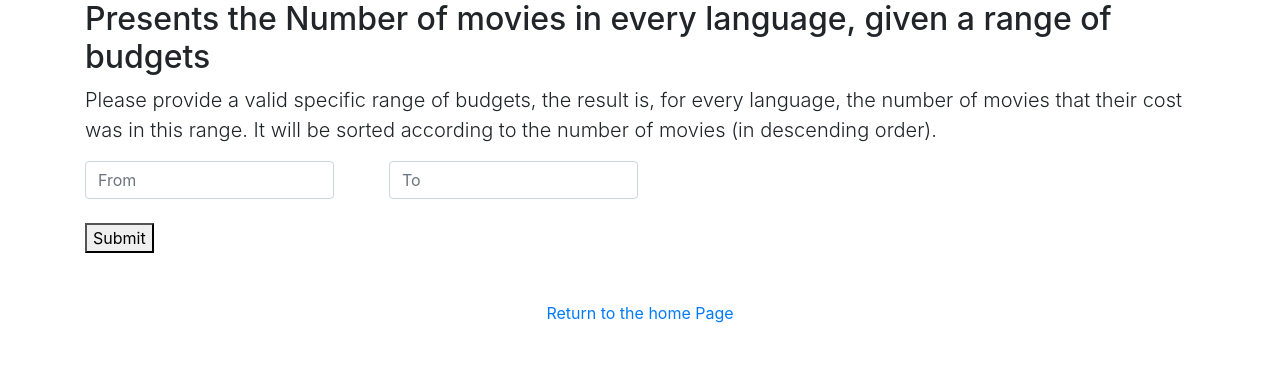
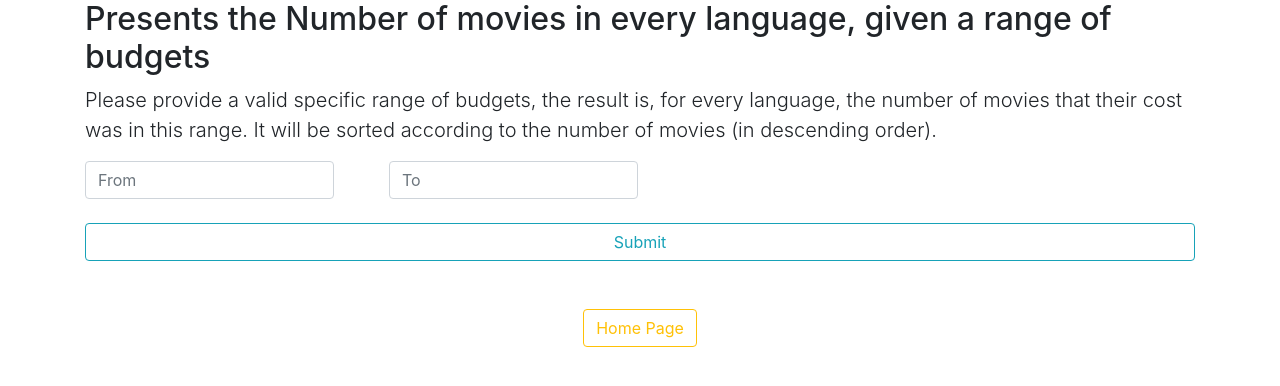
Before and after one commit to Lirlev48/DataBase_Project, a Flask app: page /q6 in a window 1280 px wide. Shown: the top 386 px of the page. Run offline with Flask 2, Linux system fonts and the light colour scheme; some libraries are stand-ins or nearby versions.

Commit message:
buttons Q6

```diff
--- a/SRC/APPLICATION-SOURCE-CODE/templates/q6.html
+++ b/SRC/APPLICATION-SOURCE-CODE/templates/q6.html
@@ -34,7 +34,7 @@
     </div>
         <br>
         <div class="form-group">
-            <button class="button1">Submit</button>
+            <button class="btn btn-outline-info btn-block">Submit</button>
          </div>
         </form>
 </div>
@@ -44,7 +44,7 @@
 <div class="container mt-2">
   <div class="row">
     <div class="col text-center">
-      <a class="button 2" href="/index" role="button">Return to the home Page</a>
+      <a class="btn btn-outline-warning" href="/index" role="button">Home Page</a>
     </div>
   </div>
 </div>
```
